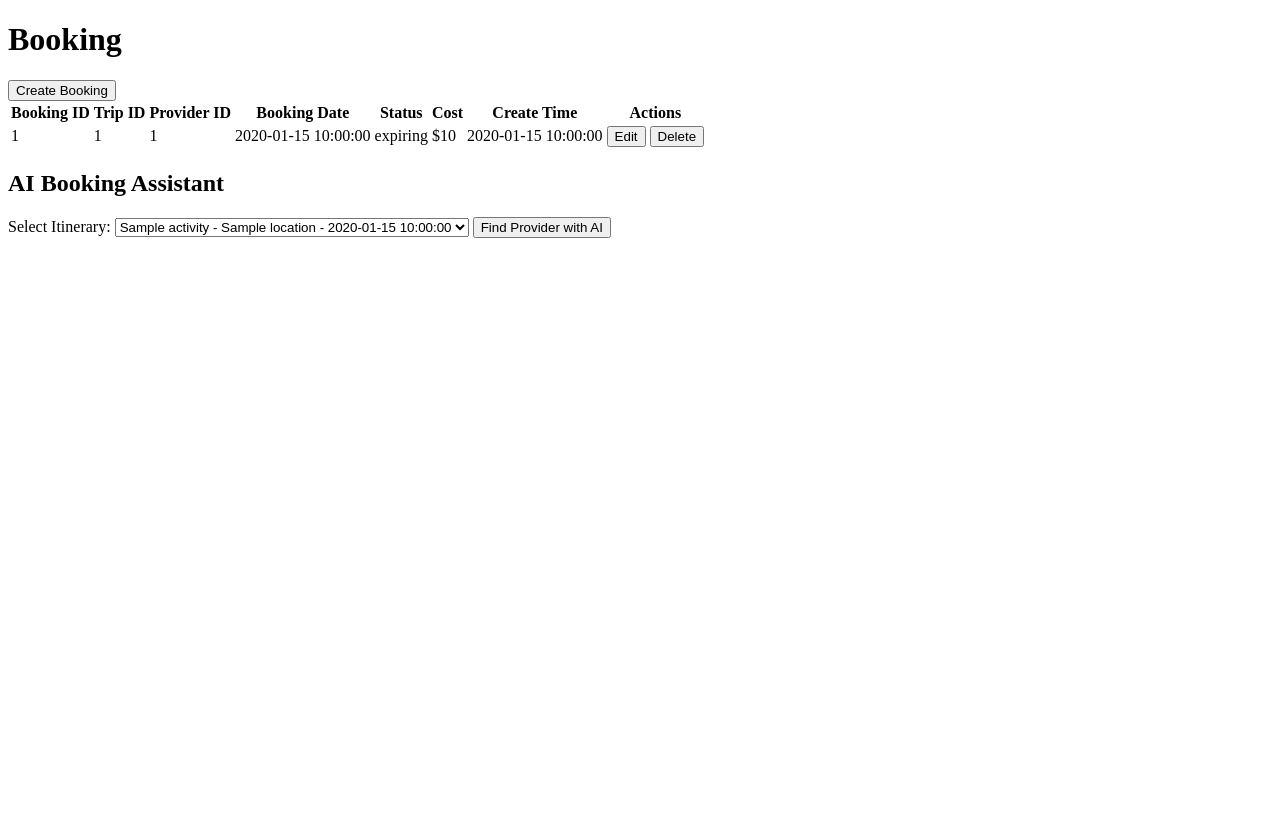
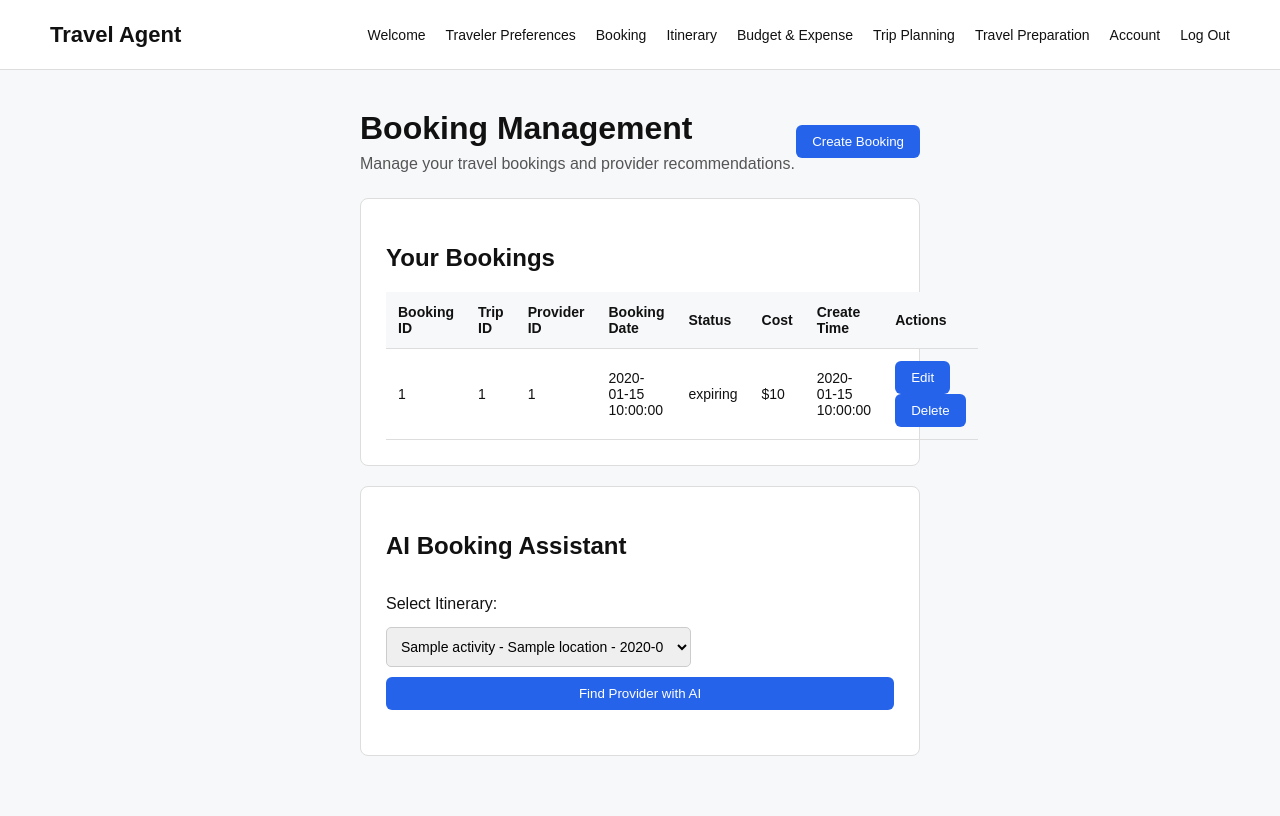
Before and after one commit to meganYhsu/ASD-02-travel-agent, a Flask app: template student-3/frontend/templates/booking.html in a window 1280 px wide. Before the commit the page ends 238 px from the top, so only its background shows below. Run offline with Flask 3, Linux system fonts and the light colour scheme; the template is opened without the code that fills it: most values are stand-ins (such as "Sample title", 1, 10 or a date in 2020).

Commit message:
homepage and booking&itinerary
fix booking and itinerary and logic of homepage

```diff
--- a/shared/frontend/css/style.css
+++ b/shared/frontend/css/style.css
@@ -159,9 +159,77 @@ select {
     background-color: #1d4ed8;
 }
 
+/* Management Pages */
 
-/* Error */
+.management-page {
+    max-width: 600px;
+    margin: 0 auto;
+    padding: 40px 20px;
+}
 
-.error {
-    color: #b91c1c;
+.page-header {
+    display: flex;
+    justify-content: space-between;
+    align-items: center;
+    margin-bottom: 25px;
 }
+
+.page-header h1 {
+    margin: 0 0 8px 0;
+    font-size: 32px;
+}
+
+.page-header p {
+    margin: 0;
+    color: #555555;
+}
+
+.section-card,
+.ai-assistant {
+    background-color: white;
+    border: 1px solid #dddddd;
+    border-radius: 8px;
+    padding: 25px;
+    margin-bottom: 20px;
+}
+
+.management-page table {
+    width: 60%;
+    border-collapse: collapse;
+    margin-top: 15px;
+}
+
+.management-page th,
+.management-page td {
+    padding: 12px;
+    border-bottom: 1px solid #dddddd;
+    text-align: left;
+    font-size: 14px;
+}
+
+.management-page th {
+    background-color: #f7f8fa;
+}
+
+.management-page button {
+    background-color: #2563eb;
+    color: white;
+    border: none;
+    border-radius: 6px;
+    padding: 9px 16px;
+    cursor: pointer;
+}
+
+.management-page button:hover {
+    background-color: #1d4ed8;
+}
+
+.ai-assistant select {
+    width: 60%;
+    margin-top: 8px;
+    margin-bottom: 10px;
+}
+
+#ai-result {
+    margin-top: 20px;
+}
--- /dev/null
+++ b/shared/frontend/requirements.txt
@@ -0,0 +1 @@
+Flask
--- a/student-3/database/app.py
+++ b/student-3/database/app.py
@@ -120,10 +120,38 @@ def update_booking(booking_id):
 @app.route('/bookings/<int:booking_id>', methods=['DELETE'])
 def delete_booking(booking_id):
     conn = get_db_connection()
-    conn.execute('DELETE FROM Bookings WHERE booking_id=?', (booking_id,))
-    conn.commit()
-    conn.close()
-    return jsonify({"message": "Booking deleted successfully"}), 200
+
+    try:
+        conn.execute(
+            'DELETE FROM BookingItems WHERE booking_id=?',
+            (booking_id,)
+        )
+        cursor = conn.execute(
+            'DELETE FROM Bookings WHERE booking_id=?',
+            (booking_id,)
+        )
+
+        if cursor.rowcount == 0:
+            conn.rollback()
+            return jsonify({
+                "error": "Booking not found"
+            }), 404
+
+        conn.commit()
+
+        return jsonify({
+            "message": "Booking and related booking items deleted successfully"
+        }), 200
+
+    except sqlite3.Error as e:
+        conn.rollback()
+
+        return jsonify({
+            "error": str(e)
+        }), 500
+
+    finally:
+        conn.close()
 
 
 #BookingItems endpoints
--- a/student-3/frontend/templates/booking.html
+++ b/student-3/frontend/templates/booking.html
@@ -3,15 +3,58 @@
 
 <head>
     <title>Booking</title>
+
+    <link rel="stylesheet" href="/css/style.css">
 </head>
+
 
 <body>
 
-    <h1>Booking</h1>
+    <nav>
 
-    <button type="button" onclick="openAddModal()">
-        Create Booking </button>
+        <div class="nav-title">
+            Travel Agent
+        </div>
 
+        <div class="nav-links">
+
+            <a href="/welcome">Welcome</a>
+
+            <a href="/traveler-preferences">Traveler Preferences</a>
+
+            <a href="/booking">Booking</a>
+            <a href="/itinerary">Itinerary</a>
+
+
+            <a href="/budget">Budget & Expense</a>
+
+            <a href="/trip-planning">Trip Planning</a>
+
+            <a href="/travel-preparation">Travel Preparation</a>
+
+            <a href="/account">Account</a>
+
+            <a href="/logout">Log Out</a>
+
+        </div>
+
+    </nav>
+
+    <div class=" management-page">
+
+        <div class="page-header">
+            <div>
+                <h1>Booking Management</h1>
+                <p>Manage your travel bookings and provider recommendations.</p>
+            </div>
+
+            <button onclick="openAddModal()">Create Booking</button>
+        </div>
+
+
+
+        <div class="section-card">
+            <h2>Your Bookings</h2>
 
             <table>
                 <thead>
@@ -52,7 +95,8 @@
                          )">
                                 Edit
                             </button>
-                    <form method="POST" action="/booking/delete/{{ booking.booking_id }}" style="display:inline;">
+                            <form method="POST" action="/booking/delete/{{ booking.booking_id }}"
+                                style="display:inline;">
                                 <button type="submit">
                                     Delete
                                 </button>
@@ -64,6 +108,7 @@
 
                 </tbody>
             </table>
+        </div>
 
         <div id="addModal" style="display:none;">
 
@@ -199,6 +244,8 @@
 
         </div>
 
+
+        <div class="ai-assistant">
             <section>
                 <h2>AI Booking Assistant</h2>
 
@@ -222,6 +269,7 @@
 
                 <div id="ai-result"></div>
             </section>
+        </div>
 
 
         <script>
```
Also changed, not shown: docker-compose.yml (+15 -12 lines), student-3/frontend/templates/itinerary.html (+44 -2 lines), student-3/frontend/static/style.css (deleted), 3 other files. Lines whose indentation alone changed are shown as unchanged.
